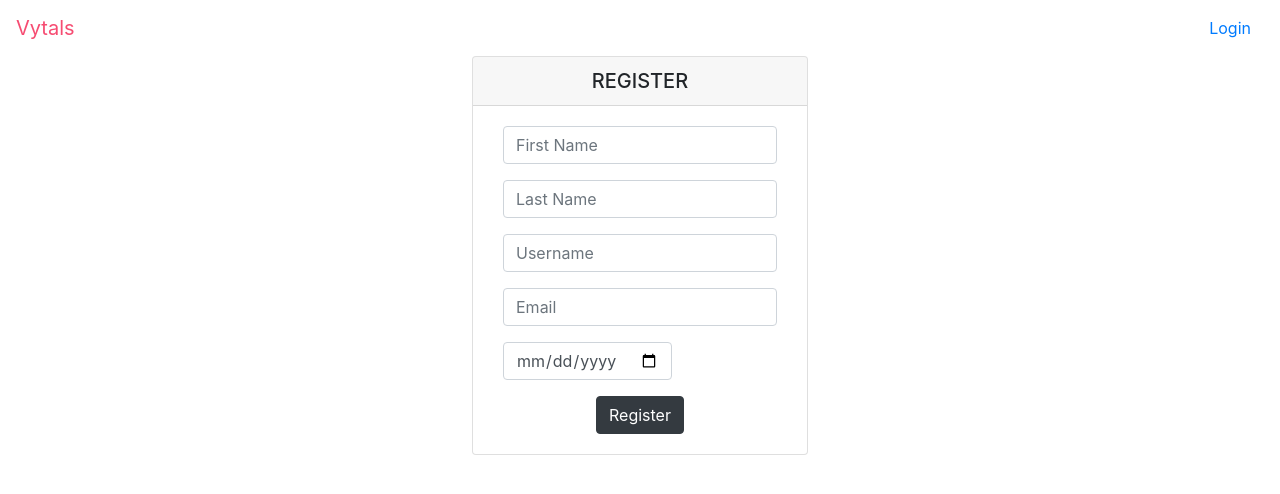
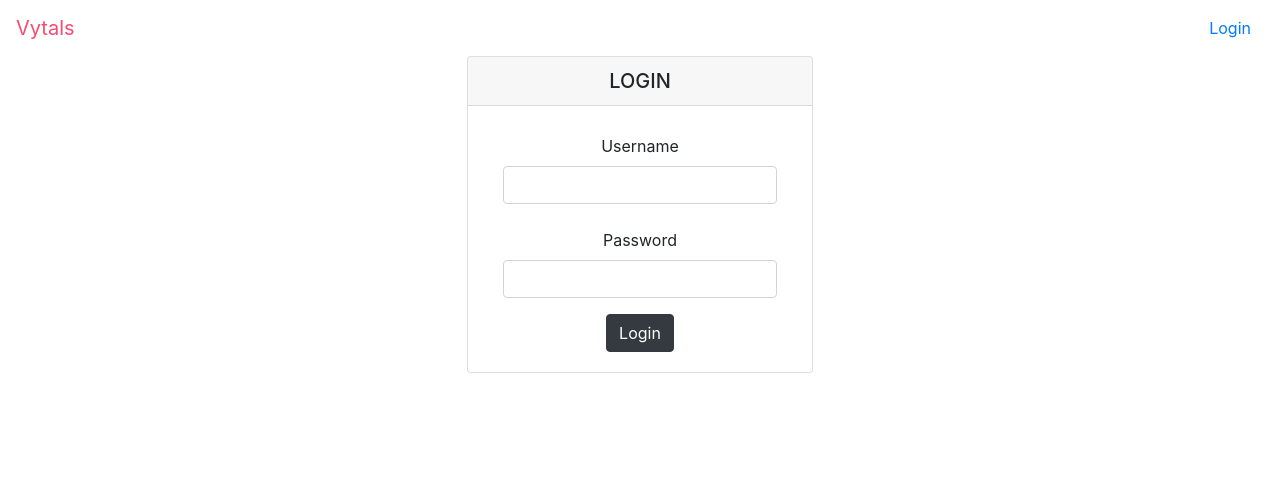
Before and after one commit to brianthf/vytals-frontend, a React (Create React App) app: page / in a window 1280 px wide. Shown: the top 494 px of the page. Built offline with nearby package versions, Linux system fonts and the light colour scheme.

Commit message:
fix form

```diff
--- a/src/components/Forms/Input/ActivityForm.js
+++ b/src/components/Forms/Input/ActivityForm.js
@@ -12,7 +12,6 @@ export default function ActivityForm() {
         type: "",
         description: "",
       }}
-      validateOnChange={true}
       validationSchema={ActivitySchema}
       onSubmit={(values, actions) => {
         alert(JSON.stringify(values, null, 2));
@@ -37,7 +36,7 @@ export default function ActivityForm() {
                   />
                 </div>
                 {touched.startTime && errors.startTime ? (
-                  <div className="error">{errors.startTime}</div>
+                  <div className="invalid-feedback">{errors.startTime}</div>
                 ) : null}
               </Col>
               <Col md={6}>
@@ -54,7 +53,7 @@ export default function ActivityForm() {
                   />
                 </div>
                 {touched.endTime && errors.endTime ? (
-                  <div className="error">{errors.endTime}</div>
+                  <div className="invalid-feedback">{errors.endTime}</div>
                 ) : null}
               </Col>
             </Row>
--- a/src/components/Forms/Input/LoginForm.js
+++ b/src/components/Forms/Input/LoginForm.js
@@ -29,7 +29,7 @@ export default function LoginForm({ login, history }) {
             <Row className="mt-2">
               <Col>
                 <div className="form-group">
-                  <label htmlFor="type">Weight</label>
+                  <label htmlFor="type">Username</label>
                   <Field
                     type="text"
                     name="username"
@@ -48,7 +48,7 @@ export default function LoginForm({ login, history }) {
             <Row className="mt-2">
               <Col>
                 <div className="form-group">
-                  <label htmlFor="type">Blood Pressure</label>
+                  <label htmlFor="type">Password</label>
                   <Field
                     type="password"
                     name="password"
--- a/src/components/Forms/Input/RegisterForm.js
+++ b/src/components/Forms/Input/RegisterForm.js
@@ -1,10 +1,9 @@
 import React from "react";
-import { Formik } from "formik";
-import { Button, Container, Form } from "react-bootstrap";
+import { Formik, Form, Field } from "formik";
+import { Button, Container, Col, Row } from "react-bootstrap";
 import { RegisterSchema } from "./validation";
 
 export default function RegisterForm({ register, history }) {
-  console.log("REERE");
   return (
     <Formik
       initialValues={{
@@ -15,10 +14,8 @@ export default function RegisterForm({ register, history }) {
         email: "",
         birthDate: "",
       }}
-      validateOnChange={true}
       validationSchema={RegisterSchema}
       onSubmit={(values, actions) => {
-        console.log(values);
         register(values)
           .then(() => {
             actions.setSubmitting(false);
@@ -30,105 +27,117 @@ export default function RegisterForm({ register, history }) {
           });
       }}
     >
-      {({
-        errors,
-        touched,
-        values,
-        handleBlur,
-        handleChange,
-        handleSubmit,
-      }) => (
+      {({ errors, touched }) => (
         <Container fluid style={{ textAlign: "center" }}>
-          <Form noValidate onSubmit={handleSubmit}>
-            <Form.Row>
-              <Form.Group controlId="formGroupFirstName">
-                <Form.Control
+          <Form>
+            <Row className="mt-2">
+              <Col md={6}>
+                <div className="form-group">
+                  <label htmlFor="firstName">First Name</label>
+                  <Field
                     type="text"
                     name="firstName"
-                  placeholder="First Name"
-                  value={values.firstName}
-                  onChange={handleChange}
-                  onBlur={handleBlur}
-                  isValid={touched.firstName && !errors.firstName}
+                    className={
+                      touched.firstName && errors.firstName
+                        ? "form-control is-invalid"
+                        : "form-control"
+                    }
                   />
-              </Form.Group>
+                </div>
                 {touched.firstName && errors.firstName ? (
-                <Form.Control.Feedback type="invalid">
-                  {errors.firstName}
-                </Form.Control.Feedback>
+                  <div className="invalid-feedback">{errors.firstName}</div>
                 ) : null}
-            </Form.Row>
-            <Form.Row>
-              <Form.Group controlId="formGroupLastName">
-                <Form.Control
+              </Col>
+              <Col md={6}>
+                <div className="form-group">
+                  <label htmlFor="lastName">Last Name</label>
+                  <Field
                     type="text"
                     name="lastName"
-                  placeholder="Last Name"
-                  value={values.lastName}
-                  onChange={handleChange}
-                  onBlur={handleBlur}
-                  isValid={touched.lastName && !errors.lastName}
+                    className={
+                      touched.lastName && errors.lastName
+                        ? "form-control is-invalid"
+                        : "form-control"
+                    }
                   />
-              </Form.Group>
+                </div>
                 {touched.lastName && errors.lastName ? (
-                <Form.Control.Feedback type="invalid">
-                  {errors.lastName}
-                </Form.Control.Feedback>
+                  <div className="invalid-feedback">{errors.lastName}</div>
                 ) : null}
-            </Form.Row>
-            <Form.Row>
-              <Form.Group controlId="formGroupUsername">
-                <Form.Control
+              </Col>
+            </Row>
+            <Row>
+              <Col md={6}>
+                <div className="form-group">
+                  <label htmlFor="username">Username</label>
+                  <Field
                     type="text"
                     name="username"
-                  placeholder="Username"
-                  value={values.username}
-                  onChange={handleChange}
-                  onBlur={handleBlur}
-                  isValid={touched.username && !errors.username}
+                    className={
+                      touched.username && errors.username
+                        ? "form-control is-invalid"
+                        : "form-control"
+                    }
                   />
-              </Form.Group>
+                </div>
                 {touched.username && errors.username ? (
-                <Form.Control.Feedback type="invalid">
-                  {errors.username}
-                </Form.Control.Feedback>
+                  <div className="invalid-feedback">{errors.username}</div>
                 ) : null}
-            </Form.Row>
-            <Form.Row>
-              <Form.Group controlId="formGroupEmail">
-                <Form.Control
+              </Col>
+              <Col>
+                <div className="form-group">
+                  <label htmlFor="password">Password</label>
+                  <Field
+                    type="password"
+                    name="password"
+                    className={
+                      touched.password && errors.password
+                        ? "form-control is-invalid"
+                        : "form-control"
+                    }
+                  />
+                </div>
+                {touched.password && errors.password ? (
+                  <div className="invalid-feedback">{errors.password}</div>
+                ) : null}
+              </Col>
+            </Row>
+            <Row>
+              <Col md={6}>
+                <div className="form-group">
+                  <label htmlFor="email">Email</label>
+                  <Field
                     type="text"
                     name="email"
-                  placeholder="Email"
-                  value={values.email}
-                  onChange={handleChange}
-                  onBlur={handleBlur}
-                  isValid={touched.email && !errors.email}
+                    className={
+                      touched.email && errors.email
+                        ? "form-control is-invalid"
+                        : "form-control"
+                    }
                   />
-              </Form.Group>
+                </div>
                 {touched.email && errors.email ? (
-                <Form.Control.Feedback type="invalid">
-                  {errors.email}
-                </Form.Control.Feedback>
+                  <div className="invalid-feedback">{errors.email}</div>
                 ) : null}
-            </Form.Row>
-            <Form.Row>
-              <Form.Group controlId="formGroupBirthdate">
-                <Form.Control
+              </Col>
+              <Col md={6}>
+                <div className="form-group">
+                  <label htmlFor="birthDate">Birthdate</label>
+                  <Field
                     type="date"
                     name="birthDate"
-                  value={values.birthDate}
-                  onChange={handleChange}
-                  onBlur={handleBlur}
-                  isValid={touched.birthDate && !errors.birthDate}
+                    className={
+                      touched.birthDate && errors.birthDate
+                        ? "form-control is-invalid"
+                        : "form-control"
+                    }
                   />
-              </Form.Group>
+                </div>
                 {touched.birthDate && errors.birthDate ? (
-                <Form.Control.Feedback type="invalid">
-                  {errors.birthDate}
-                </Form.Control.Feedback>
+                  <div className="invalid-feedback">{errors.birthDate}</div>
                 ) : null}
-            </Form.Row>
+              </Col>
+            </Row>
             <Button type="submit" variant="dark">
               Register
             </Button>
--- a/src/containers/Home/index.js
+++ b/src/containers/Home/index.js
@@ -8,7 +8,7 @@ import "./style.css";
 export default function Home() {
   const history = useHistory();
   const { login, register } = useAuth();
-  const [isRegistered, setRegistered] = React.useState(false);
+  const [isRegistered, ] = React.useState(true);
 
   return (
     <div className="home">
```
Also changed, not shown: src/components/Forms/Input/ReadingForm.js (+6 -7 lines). Lines whose indentation alone changed are shown as unchanged.
